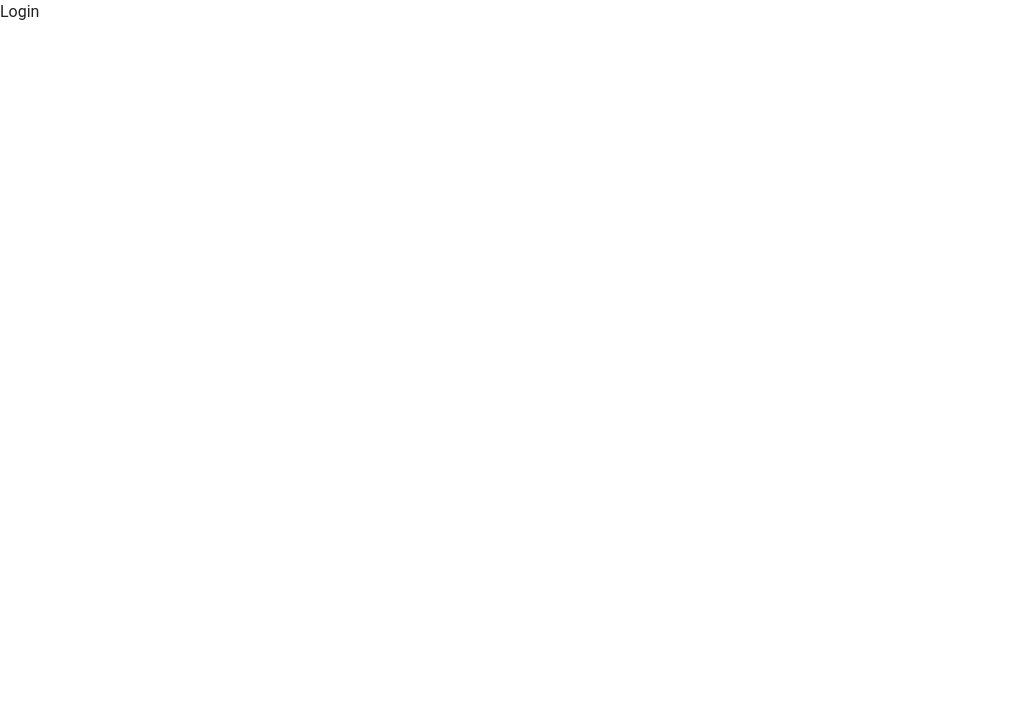
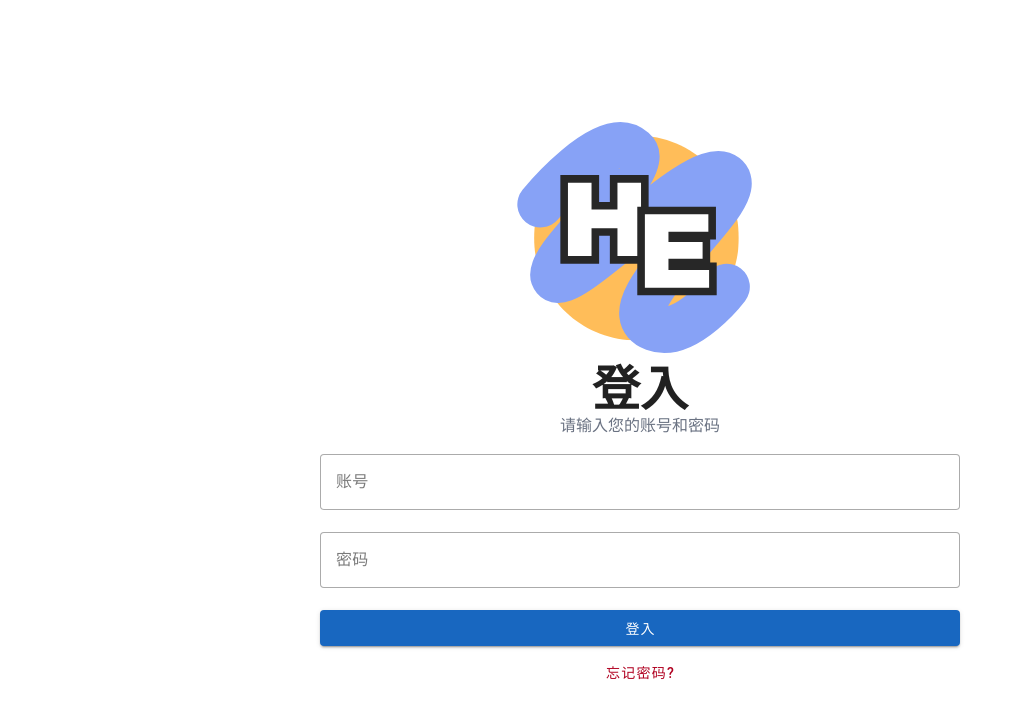
Before and after one commit to CHENPrime-coder/pwa-demo, a Vue app: page /login in a window 1280 px wide. Shown: the top 718 px of the page, without its empty margins (0-1023 px from the left). Built offline with nearby package versions, Linux system fonts and the light colour scheme.

Commit message:
feat: 添加用户状态管理，更新路由守卫，集成 Toast 组件，重构账户视图和登录视图

```diff
--- a/src/App.vue
+++ b/src/App.vue
@@ -1,5 +1,6 @@
 <script setup>
 import TheCommonDialog from './components/TheCommonDialog.vue';
+import TheToast from './components/TheToast.vue';
 import mitt from './plugins/mitt';
 
 mitt.on('back', () => {
@@ -14,4 +15,5 @@ mitt.on('back', () => {
     </v-app>
   </v-responsive>
   <the-common-dialog />
+  <the-toast />
 </template>
--- /dev/null
+++ b/src/components/TheToast.vue
@@ -0,0 +1,32 @@
+<script setup>
+import { ref } from 'vue';
+import mitt from '@/plugins/mitt';
+
+const message = ref('');
+const show = ref(false);
+const timeout = ref(3000);
+const color = ref('success');
+
+mitt.on('showToast', ({ msg, duration = 2000, status = 'success' }) => {
+    // TODO: console log
+    console.log('showToast', msg, duration, status);
+    message.value = msg;
+    timeout.value = duration;
+    color.value = status;
+    show.value = true;
+
+    setTimeout(() => {
+        show.value = false;
+    }, timeout.value);
+});
+</script>
+
+<template>
+  <v-snackbar
+    v-model="show"
+    :color="color"
+    :timeout="timeout"
+    location="top"
+    :text="message"
+  />
+</template>
--- a/src/main.js
+++ b/src/main.js
@@ -7,7 +7,7 @@ import router from '@/plugins/router';
 import { pinia } from '@/plugins/pinia';
 
 createApp(App)
+    .use(pinia)
     .use(router)
     .use(vuetify)
-    .use(pinia)
     .mount('#app');
--- a/src/plugins/router.js
+++ b/src/plugins/router.js
@@ -1,4 +1,9 @@
 import { createWebHistory, createRouter } from 'vue-router';
+import { useUserStore } from '@/stores/user';
+
+const whiteList = [
+    '/login',
+];
 
 const routes = [
     {
@@ -44,6 +49,24 @@ const router = createRouter({
 });
 
 router.beforeEach((to, from, next) => {
+    if (whiteList.includes(to.path)) {
+        // If the route is in the white list, allow access
+        next();
+        return;
+    }
+    const user = useUserStore();
+    if (!user.isLoggedIn) {
+        // Try to load the localStorage user data
+        const userData = localStorage.getItem('user');
+        if (userData) {
+            // If user data exists, set it in the store
+            user.setUser(JSON.parse(userData));
+        } else {
+            // If no user data, redirect to login page
+            next({ path: '/login' });
+            return;
+        }
+    }
     // 默认路由
     if (to.path === '/') {
         next({ path: '/dishes' });
--- a/src/stores/user.js
+++ b/src/stores/user.js
@@ -0,0 +1,32 @@
+import { defineStore } from 'pinia';
+
+export const useUserStore = defineStore('user', {
+    state: () => ({
+        user: null,
+    }),
+    actions: {
+        setUser(user) {
+            this.user = user;
+        },
+        setUsername(name) {
+            if (!this.user) {
+                return;
+            }
+            this.user.name = name;
+        }
+    },
+    getters: {
+        isLoggedIn(state) {
+            return !!state.user;
+        },
+        userInfo(state) {
+            return state.user;
+        },
+        userId(state) {
+            return state.user ? state.user.id : null;
+        },
+        userName(state) {
+            return state.user ? state.user.name : null;
+        },
+    },
+});
--- /dev/null
+++ b/src/tools/rules.js
@@ -0,0 +1,3 @@
+export default {
+    required: value => !!value || '字段为必填项.',
+};
--- a/src/views/AccountView.vue
+++ b/src/views/AccountView.vue
@@ -1,18 +1,28 @@
 <script setup>
-import { colors } from '@/tools/color';
-import { ref } from 'vue';
+import { colors } from '@/tools/colors';
+import { ref, useTemplateRef } from 'vue';
 import mitt from '@/plugins/mitt';
+import { useUserStore } from '@/stores/user';
+import rules from '@/tools/rules';
 
-const username = ref('张三');
-const uid = ref('1234567890');
+const user = useUserStore();
 const year = new Date().getFullYear();
 const version = ref('1.0.0');
 const appName = ref('点餐系统');
 const modifyUsernameDialog = ref(false);
+const form = useTemplateRef('form');
+const username = ref(user.userName);
 
-const modifyUsername = () => {
-  // TODO: Perform username modification logic here
+const modifyUsername = async () => {
+  const isValid = (await form.value.validate()).valid;
+  if (!isValid) {
+    return;
+  }
+  user.setUsername(username.value);
   modifyUsernameDialog.value = false;
+  mitt.emit('showToast', {
+    msg: '用户名修改成功',
+  });
 };
 const openDeleteAccountConfirmDialog = () => {
   mitt.emit('openDialog', {
@@ -42,7 +52,7 @@ const openLogoutConfirmDialog = () => {
   <div class="flex flex-col items-center">
     <v-img
       class="w-[25vw] h-[25vw] rounded-full mt-16 mb-8 !max-w-[168px] !max-h-[168px]"
-      :src="`https://ui-avatars.com/api/?name=${username}`"
+      :src="`https://ui-avatars.com/api/?name=${user.userName}`"
     >
       <template #placeholder>
         <div class="d-flex align-center justify-center fill-height">
@@ -55,9 +65,9 @@ const openLogoutConfirmDialog = () => {
     </v-img>
     <div class="flex flex-col items-center">
       <p class="text-3xl font-bold">
-        {{ username }}
+        {{ user.userName }}
       </p>
-      <p>UID: {{ uid }}</p>
+      <p>UID: {{ user.userId }}</p>
     </div>
     <div class="w-[80vw] shadow-sm mt-8">
       <v-list class="!p-0">
@@ -118,15 +128,16 @@ const openLogoutConfirmDialog = () => {
     class="!w-[80vw] !max-w-[80vw]"
     :style="{ 'max-width': '80vw' }"
   >
-    <v-card
-      title="修改用户名"
-    >
+    <v-form ref="form">
+      <v-card title="修改用户名">
         <v-card-text>
           <v-text-field
             v-model="username"
+            :rules="[rules.required]"
             label="用户名"
-          outlined
+            variant="outlined"
             class="w-full"
+            clearable
           />
         </v-card-text>
         <v-card-actions>
@@ -145,5 +156,6 @@ const openLogoutConfirmDialog = () => {
           </v-btn>
         </v-card-actions>
       </v-card>
+    </v-form>
   </v-dialog>
 </template>
--- a/src/views/LoginView.vue
+++ b/src/views/LoginView.vue
@@ -1,3 +1,47 @@
+<script setup>
+import logo from '@/assets/logo.svg';
+</script>
+
 <template>
-  <h1>Login</h1>
+  <div class="flex flex-col items-center justify-center h-screen">
+    <v-img
+      :src="logo"
+      class="w-1/2"
+      aspect-ratio="1/1"
+      max-height="16rem"
+    />
+    <h1 class="text-5xl font-bold">
+      登入
+    </h1>
+    <p class="text-gray-500">
+      请输入您的账号和密码
+    </p>
+    <v-form class="w-1/2 mt-4">
+      <v-text-field
+        label="账号"
+        variant="outlined"
+        clearable
+      />
+      <v-text-field
+        label="密码"
+        type="password"
+        variant="outlined"
+        clearable
+      />
+      <v-btn
+        color="primary"
+        class="w-full"
+      >
+        登入
+      </v-btn>
+      <v-btn
+        color="error"
+        variant="text"
+        class="w-full mt-2"
+        @click="$router.push('/forgot-password')"
+      >
+        忘记密码?
+      </v-btn>
+    </v-form>
+  </div>
 </template>
--- a/vite.config.js
+++ b/vite.config.js
@@ -39,5 +39,6 @@ export default defineConfig({
     alias: {
       '@': '/src',
     }
-  }
+  },
+  assetsInclude: ['**/*.svg', '**/*.png', '**/*.jpg', '**/*.jpeg'],
 });
```
Also changed, not shown: src/assets/logo.svg (added), src/tools/colors.js (renamed from src/tools/color.js). Lines whose indentation alone changed are shown as unchanged.
